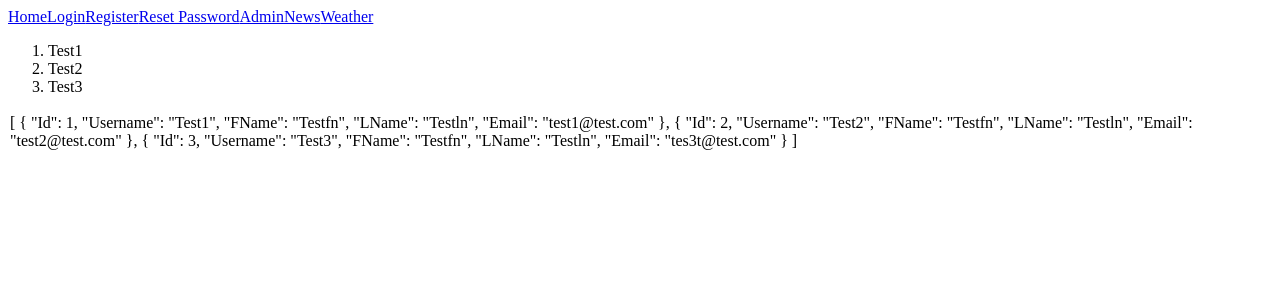
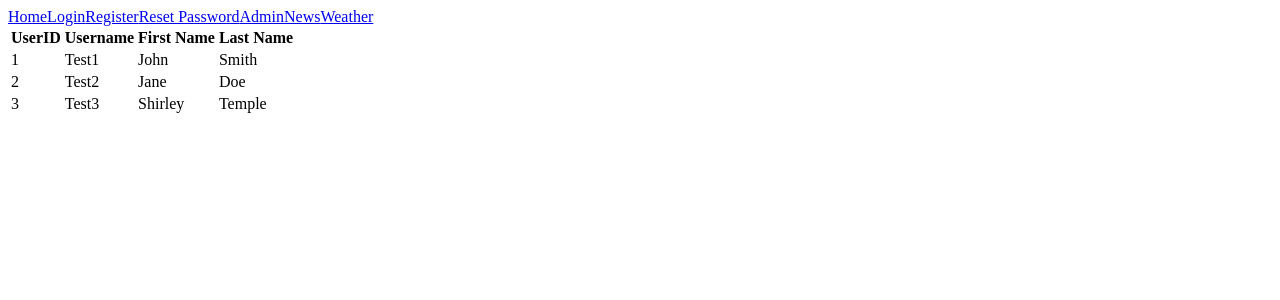
Before and after one commit to lgoforthbti/VuePractice, a Vue app in the folder InstantNews/: page /#/admin in a window 1280 px wide. Shown: the top 300 px of the page. Built offline with nearby package versions, Linux system fonts and the light colour scheme.

Commit message:
created user table on admin page

```diff
--- a/InstantNews/src/components/Admin.vue
+++ b/InstantNews/src/components/Admin.vue
@@ -1,9 +1,23 @@
 <template>
     <div class="admin">
-        <ol>
-            <li v-for="u in users" v-bind:key="u.Id">{{u.Username, u.FName, u.LName, u.Email}}</li>
-        </ol>
-        <table>{{ users }}</table>
+        <table>
+          <thead>
+            <tr>
+              <th>UserID</th>
+              <th>Username</th>
+              <th>First Name</th>
+              <th>Last Name</th>
+            </tr>
+          </thead>
+          <tbody>
+            <tr v-for="u in users" v-bind:key="u.Id">
+              <td>{{u.Id}}</td>
+              <td>{{u.Username}}</td>
+              <td>{{u.FName}}</td>
+              <td>{{u.LName}}</td>
+            </tr>
+          </tbody>
+        </table>
     </div>
 </template>
 
@@ -16,23 +30,23 @@ export default {
         {
           Id: 1,
           Username: "Test1",
-          FName: "Testfn",
-          LName: "Testln",
+          FName: "John",
+          LName: "Smith",
           Email: "test1@test.com"
         },
         {
           Id: 2,
           Username: "Test2",
-          FName: "Testfn",
-          LName: "Testln",
+          FName: "Jane",
+          LName: "Doe",
           Email: "test2@test.com"
         },
         {
           Id: 3,
           Username: "Test3",
-          FName: "Testfn",
-          LName: "Testln",
-          Email: "tes3t@test.com"
+          FName: "Shirley",
+          LName: "Temple",
+          Email: "test3@test.com"
         }
       ]
     };
```
